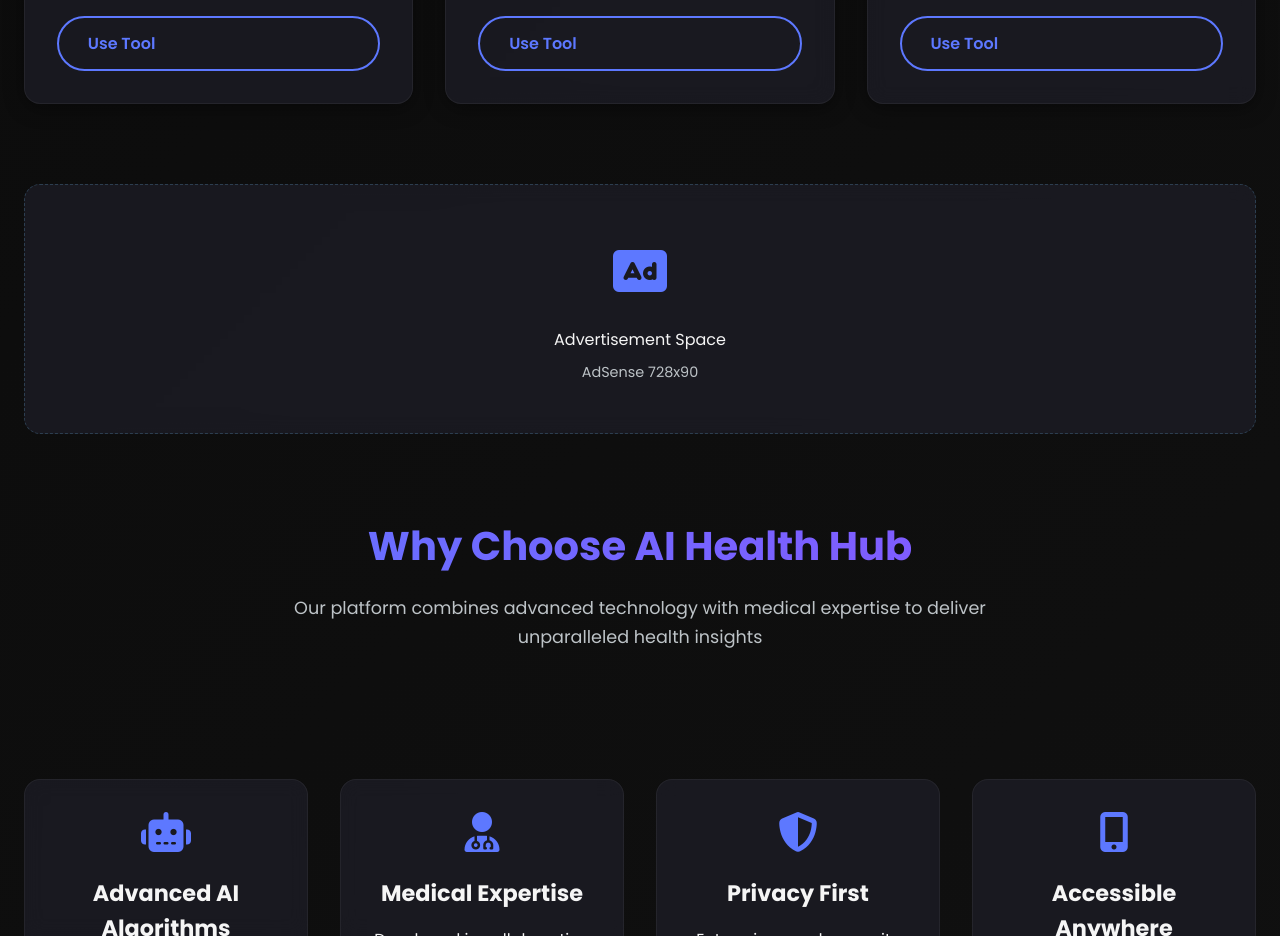
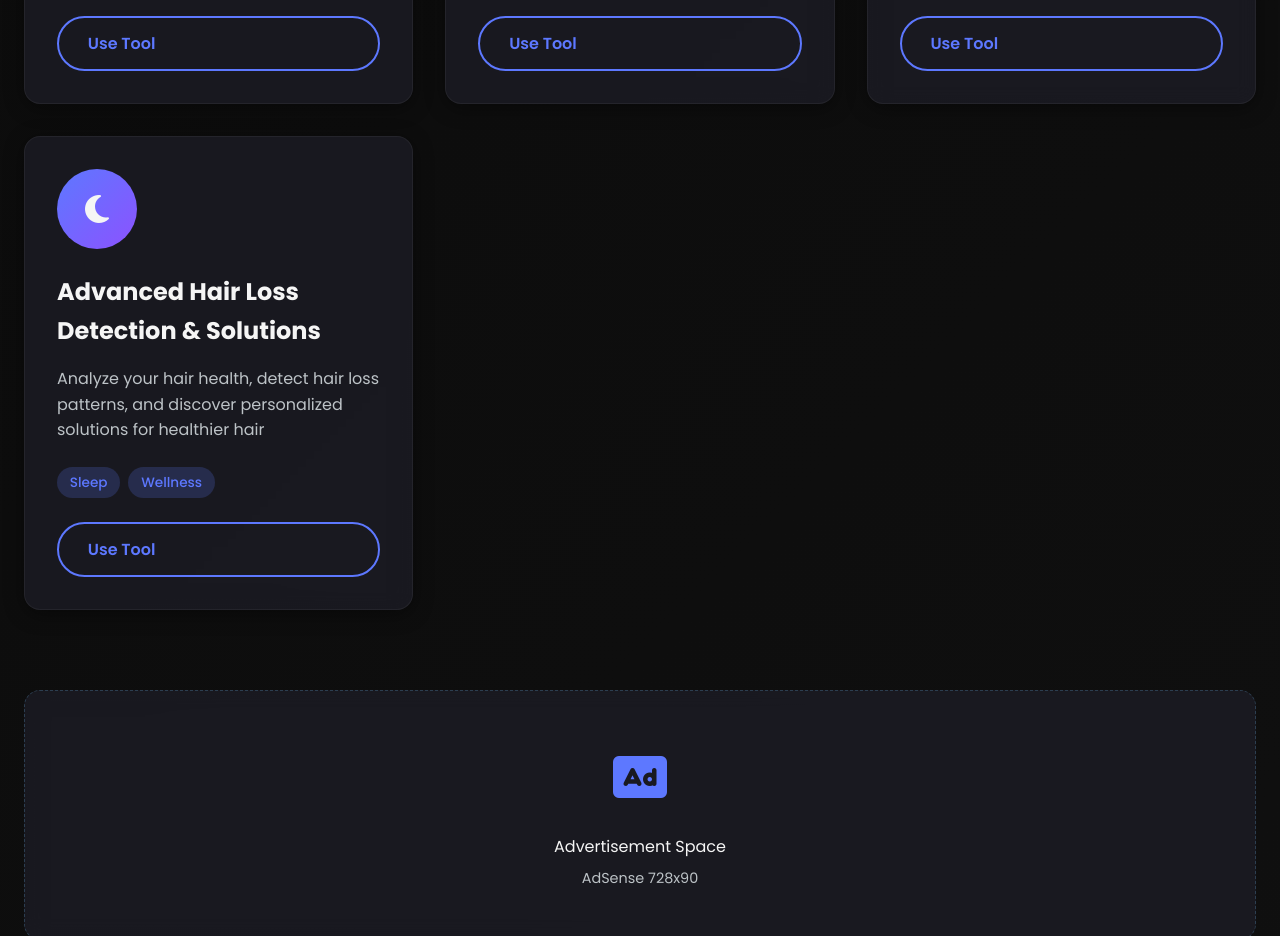
Before and after one commit to dineshav05/AI-Health, a plain HTML site: page index.html in a window 1280 px wide. Shown: the part 1760-2696 px from the top of the page. Drawn offline with Linux system fonts and the light colour scheme.

Commit message:
Update index.html

```diff
--- a/index.html
+++ b/index.html
@@ -654,6 +654,20 @@
                 </div>
                 <a href="#" class="btn btn-outline">Use Tool</a>
             </div>
+
+            <!-- Tool 7 -->
+            <div class="tool-card">
+                <div class="tool-icon">
+                    <i class="fas fa-moon"></i>
+                </div>
+                <h3>Advanced Hair Loss Detection & Solutions</h3>
+                <p>Analyze your hair health, detect hair loss patterns, and discover personalized solutions for healthier hair</p>
+                <div class="tool-tags">
+                    <span class="tag">Sleep</span>
+                    <span class="tag">Wellness</span>
+                </div>
+                <a href="hair-loss.html" class="btn btn-outline">Use Tool</a>
+            </div>
         </div>
 
         <div class="ad-container">
```
